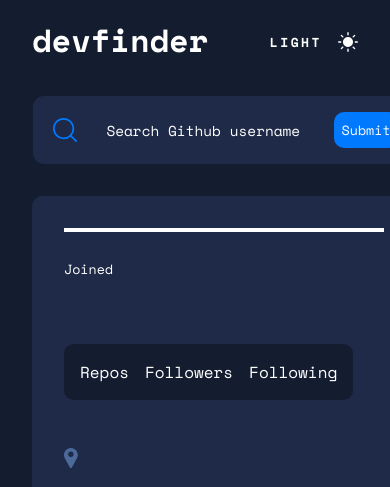
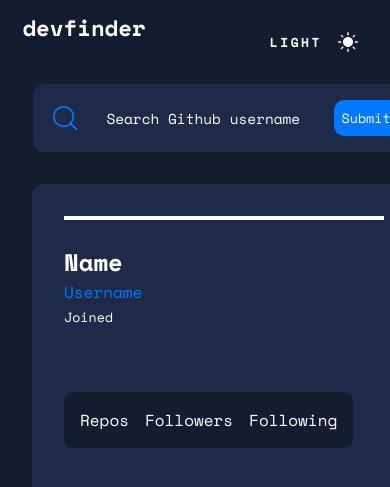
Before and after one commit to TheCoderGuru/github-user-search-app, a website: page public/index.html in a window 390 px wide. Shown: the top 487 px of the page. Drawn offline with nearby package versions, Linux system fonts and the light colour scheme.

Commit message:
Finished making changes to the desktop and mobile version

```diff
--- a/public/index.html
+++ b/public/index.html
@@ -51,9 +51,9 @@
         <div class="result">
           <div class="result__user-avatar"></div>
           <div class="content">
-            <h2 class="result__person-name"></h2>
+            <h2 class="result__person-name">Name</h2>
             <div class="flex">
-              <div><small class="result__username"></small></div>
+              <div><small class="result__username">Username</small></div>
               <div><small class="result__join_status">Joined</small></div>
             </div>
             <p class="description"></p>
@@ -107,7 +107,6 @@
             </div>
           </div>
         </div>
-      </div>
     </main>
     <script src="./script.js"></script>
   </body>
--- a/src/sass/style.scss
+++ b/src/sass/style.scss
@@ -30,7 +30,7 @@
     color: white;
     margin-inline-start: 2em;
     margin-block-start: 1em;
-    font-size: 1rem;
+    font-size: .7em;
   }
 }
 
```
Also changed, not shown: src/index.html (+0 -1 lines), public/css/style.css.
